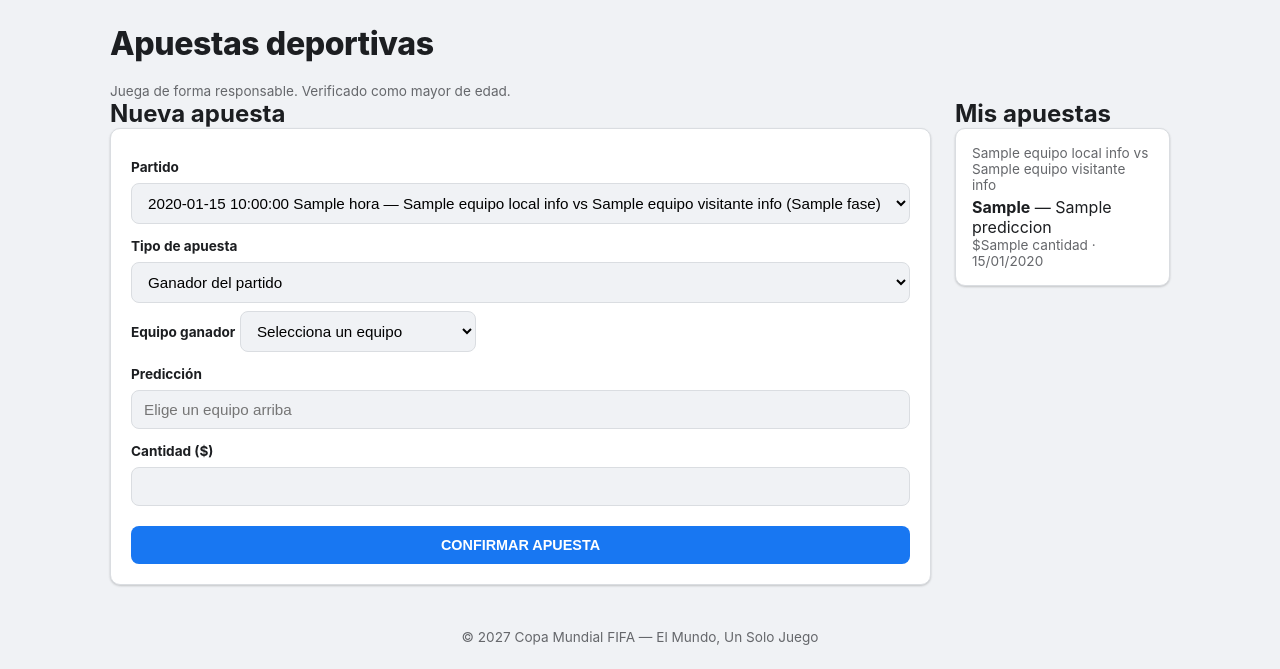
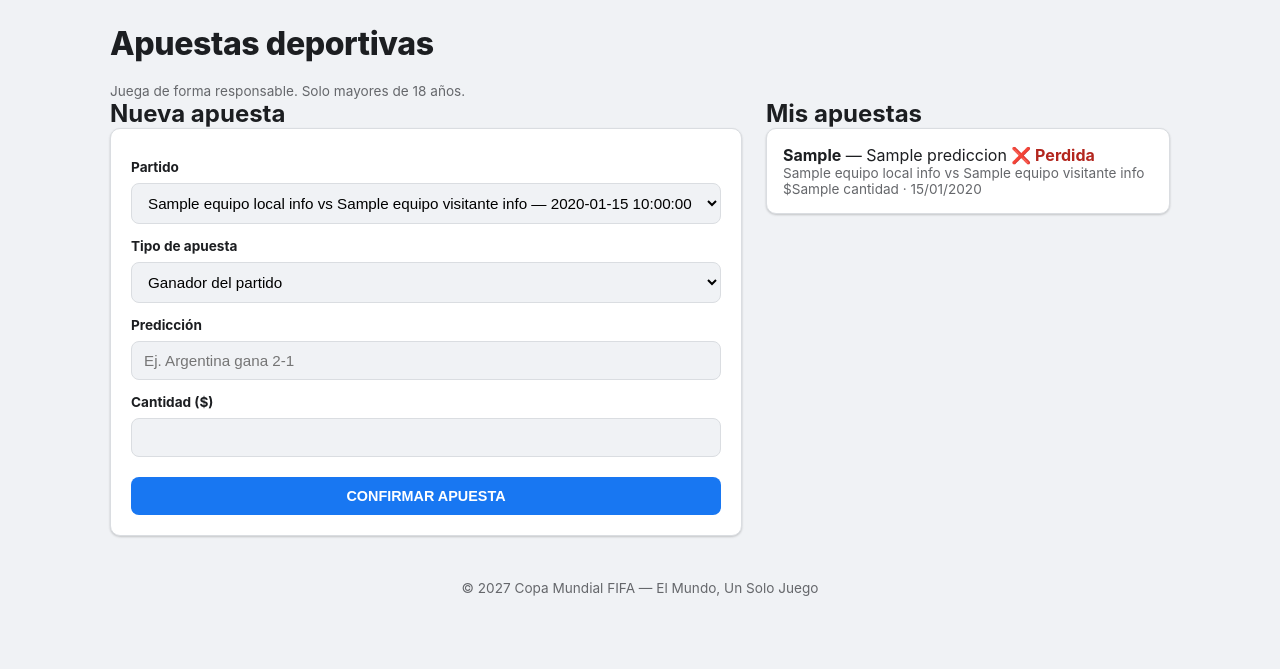
Before and after one commit to 2025-cell/-copa-mundial-fifa-2027, a Flask app: template templates/apuestas.html in a window 1280 px wide. Shown: the top 669 px of the page. Run offline with Flask 3, Linux system fonts and the light colour scheme; the template is opened without the code that fills it: most values are stand-ins (such as "Sample title", 1, 10 or a date in 2020).

Commit message:
Update apuestas.html

```diff
--- a/templates/apuestas.html
+++ b/templates/apuestas.html
@@ -3,42 +3,34 @@
 {% block content %}
 
 <h1 class="page-title">Apuestas deportivas</h1>
-<p class="text-muted">Juega de forma responsable. Verificado como mayor de edad.</p>
+<p class="text-muted">Juega de forma responsable. Solo mayores de 18 años.</p>
 
 <div class="grid-2col">
     <div>
         <h2>Nueva apuesta</h2>
         <form method="POST" class="form-card">
             <input type="hidden" name="accion" value="apostar">
-
             <label>Partido</label>
-            <select name="id_partido" id="select-partido" required>
+            <select name="id_partido" required>
                 {% for p in partidos %}
-                <option value="{{ p._id }}"
-                        data-local="{{ p.equipo_local_info.nombre_equipo if p.equipo_local_info else 'Equipo local' }}"
-                        data-visitante="{{ p.equipo_visitante_info.nombre_equipo if p.equipo_visitante_info else 'Equipo visitante' }}">
-                    {{ p.fecha }} {{ p.hora }} — {{ p.equipo_local_info.nombre_equipo if p.equipo_local_info else '?' }}
-                    vs {{ p.equipo_visitante_info.nombre_equipo if p.equipo_visitante_info else '?' }} ({{ p.fase }})
+                <option value="{{ p._id }}">
+                    {{ p.equipo_local_info.nombre_equipo if p.equipo_local_info else '???' }}
+                    vs
+                    {{ p.equipo_visitante_info.nombre_equipo if p.equipo_visitante_info else '???' }}
+                    — {{ p.fecha }}
                 </option>
                 {% endfor %}
             </select>
 
             <label>Tipo de apuesta</label>
-            <select name="tipo_apuesta" id="select-tipo" required>
+            <select name="tipo_apuesta" required>
                 <option value="ganador">Ganador del partido</option>
                 <option value="marcador_exacto">Marcador exacto</option>
                 <option value="goleador">Primer goleador</option>
             </select>
 
-            <div id="ganador-container">
-                <label>Equipo ganador</label>
-                <select id="select-ganador">
-                    <option value="">Selecciona un equipo</option>
-                </select>
-            </div>
-
             <label>Predicción</label>
-            <input type="text" name="prediccion" id="input-prediccion" placeholder="Ej. Argentina gana 2-1" required>
+            <input type="text" name="prediccion" placeholder="Ej. Argentina gana 2-1" required>
 
             <label>Cantidad ($)</label>
             <input type="number" name="cantidad" min="10" step="10" required>
@@ -51,14 +43,23 @@
         <h2>Mis apuestas</h2>
         {% for a in mis_apuestas %}
         <div class="card">
+            <p>
+                <strong>{{ a.tipo_apuesta }}</strong> — {{ a.prediccion }}
+                {% if a.estado == 'ganada' %}
+                    <span style="color:#1e7a34; font-weight:700;">✅ Ganada</span>
+                {% elif a.estado == 'perdida' %}
+                    <span style="color:#b3261e; font-weight:700;">❌ Perdida</span>
+                {% else %}
+                    <span style="color:#6b7280;">⏳ Pendiente</span>
+                {% endif %}
+            </p>
             {% if a.partido_info %}
-            <p class="text-muted" style="margin-bottom:4px;">
-                {{ a.partido_info.equipo_local_info.nombre_equipo if a.partido_info.equipo_local_info else '?' }}
+            <p class="text-muted">
+                {{ a.partido_info.equipo_local_info.nombre_equipo if a.partido_info.equipo_local_info else '???' }}
                 vs
-                {{ a.partido_info.equipo_visitante_info.nombre_equipo if a.partido_info.equipo_visitante_info else '?' }}
+                {{ a.partido_info.equipo_visitante_info.nombre_equipo if a.partido_info.equipo_visitante_info else '???' }}
             </p>
             {% endif %}
-            <p><strong>{{ a.tipo_apuesta }}</strong> — {{ a.prediccion }}</p>
             <p class="text-muted">${{ a.cantidad }} · {{ a.fecha_apuesta.strftime('%d/%m/%Y') }}</p>
         </div>
         {% else %}
@@ -67,48 +68,4 @@
     </div>
 </div>
 
-<script>
-    const selectPartido = document.getElementById('select-partido');
-    const selectTipo = document.getElementById('select-tipo');
-    const selectGanador = document.getElementById('select-ganador');
-    const inputPrediccion = document.getElementById('input-prediccion');
-    const ganadorContainer = document.getElementById('ganador-container');
-
-    function poblarGanador() {
-        const opt = selectPartido.options[selectPartido.selectedIndex];
-        if (!opt) return;
-        const local = opt.dataset.local;
-        const visitante = opt.dataset.visitante;
-        selectGanador.innerHTML =
-            '<option value="">Selecciona un equipo</option>' +
-            '<option value="' + local + '">' + local + '</option>' +
-            '<option value="' + visitante + '">' + visitante + '</option>';
-    }
-
-    function actualizarVisibilidad() {
-        if (selectTipo.value === 'ganador') {
-            ganadorContainer.style.display = 'block';
-            inputPrediccion.readOnly = true;
-            inputPrediccion.placeholder = 'Elige un equipo arriba';
-        } else {
-            ganadorContainer.style.display = 'none';
-            inputPrediccion.readOnly = false;
-            inputPrediccion.value = '';
-            inputPrediccion.placeholder = 'Ej. Argentina gana 2-1';
-        }
-    }
-
-    selectGanador.addEventListener('change', function () {
-        if (selectTipo.value === 'ganador') {
-            inputPrediccion.value = selectGanador.value ? (selectGanador.value + ' gana') : '';
-        }
-    });
-
-    selectPartido.addEventListener('change', poblarGanador);
-    selectTipo.addEventListener('change', actualizarVisibilidad);
-
-    poblarGanador();
-    actualizarVisibilidad();
-</script>
-
 {% endblock %}
```
